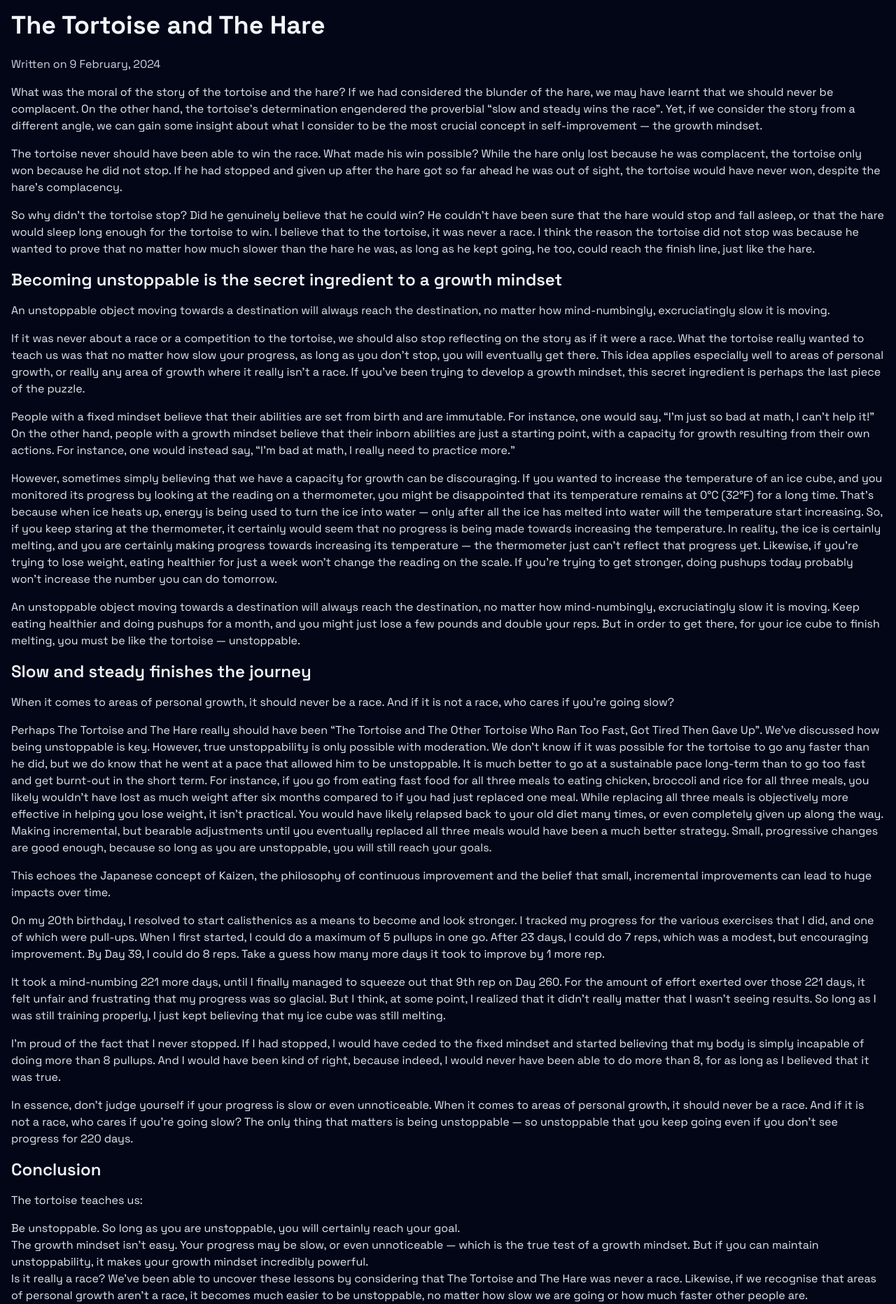
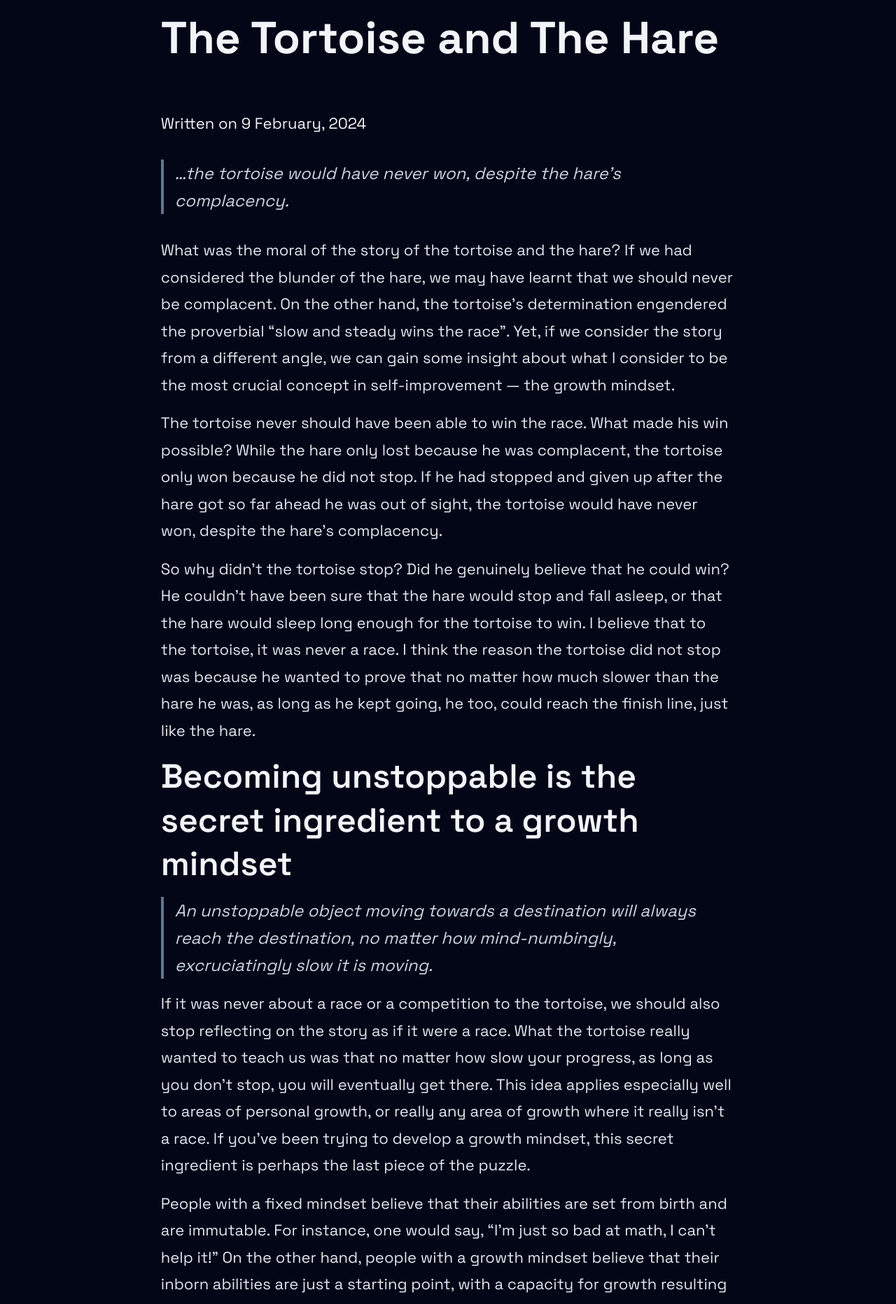
Before and after one commit to chaiyikang/chaiyikang, a Next.js app: page /growth_mindset in a window 1280 px wide. Shown: the part 80-1944 px from the top of the page at 70% size. Built offline with nearby package versions, Linux system fonts and the light colour scheme.

Commit message:
improved essays styling

```diff
--- /dev/null
+++ b/src/app/(essays)/essay_components/essay.jsx
@@ -0,0 +1,35 @@
+import Header from "@/components/Header";
+import Footer from "@/components/Footer";
+import { Button } from "@/components/ui/button";
+import Link from "next/link";
+import Title from "@/app/(essays)/essay_components/title";
+import Heading from "@/app/(essays)/essay_components/heading";
+import Paragraph from "@/app/(essays)/essay_components/paragraph";
+import Quote from "@/app/(essays)/essay_components/quote";
+
+export default function EssayPage() {
+	return (
+		<>
+			<Header />
+			<main className="container mx-auto px-4 py-8">
+				<article className="prose prose-invert lg:prose-xl mx-auto">
+					<Title></Title>
+					<Paragraph></Paragraph>
+					<div className="space-y-4 text-slate-200">
+						{/* essay goes here */}
+					</div>
+				</article>
+				<div className="mt-12 text-center">
+					<Button
+						asChild
+						variant="secondary"
+						className="bg-slate-700 text-slate-100 hover:bg-slate-600"
+					>
+						<Link href="/#essays">Back to Essays</Link>
+					</Button>
+				</div>
+			</main>
+			<Footer />
+		</>
+	);
+}
--- /dev/null
+++ b/src/app/(essays)/essay_components/heading.jsx
@@ -0,0 +1,7 @@
+export default function Heading({ children }) {
+	return (
+		<h2 className="text-3xl lg:text-4xl font-semibold text-slate-100 mt-12 mb-6">
+			{children}
+		</h2>
+	);
+}
--- /dev/null
+++ b/src/app/(essays)/essay_components/paragraph.jsx
@@ -0,0 +1,7 @@
+export default function Paragraph({children}) {
+	return (
+		<p className="text-xl leading-relaxed">
+			{children}
+		</p>
+	);
+}
--- /dev/null
+++ b/src/app/(essays)/essay_components/quote.jsx
@@ -0,0 +1,7 @@
+export default function Quote({ children }) {
+	return (
+		<blockquote className="border-l-4 border-slate-500 pl-4 italic text-slate-300 my-8 text-2xl leading-relaxed">
+			{children}
+		</blockquote>
+	);
+}
--- /dev/null
+++ b/src/app/(essays)/essay_components/title.jsx
@@ -0,0 +1,7 @@
+export default function Title({ children }) {
+	return (
+		<h1 className="text-5xl lg:text-6xl font-bold mb-8 text-slate-100">
+			{children}
+		</h1>
+	);
+}
--- a/src/app/(essays)/growth_mindset/page.jsx
+++ b/src/app/(essays)/growth_mindset/page.jsx
@@ -2,6 +2,10 @@ import Header from "@/components/Header";
 import Footer from "@/components/Footer";
 import { Button } from "@/components/ui/button";
 import Link from "next/link";
+import Title from "@/app/(essays)/essay_components/title";
+import Heading from "@/app/(essays)/essay_components/heading";
+import Paragraph from "@/app/(essays)/essay_components/paragraph";
+import Quote from "@/app/(essays)/essay_components/quote";
 
 export default function EssayPage() {
 	return (
@@ -9,14 +13,14 @@ export default function EssayPage() {
 			<Header />
 			<main className="container mx-auto px-4 py-8">
 				<article className="prose prose-invert lg:prose-xl mx-auto">
-					<h1 className="text-4xl font-bold mb-6 text-slate-100">
-						The Tortoise and The Hare
-					</h1>
-					<p className="text-slate-300 mb-4">
-						Written on 9 February, 2024
-					</p>
+					<Title>The Tortoise and The Hare</Title>
+					<Paragraph>Written on 9 February, 2024</Paragraph>
 					<div className="space-y-4 text-slate-200">
-						<p>
+						<Quote>
+							…the tortoise would have never won,
+							despite the hare’s complacency.
+						</Quote>
+						<Paragraph>
 							What was the moral of the story of the
 							tortoise and the hare? If we had
 							considered the blunder of the hare, we may
@@ -29,8 +33,8 @@ export default function EssayPage() {
 							insight about what I consider to be the
 							most crucial concept in self-improvement —
 							the growth mindset.
-						</p>
-						<p>
+						</Paragraph>
+						<Paragraph>
 							The tortoise never should have been able
 							to win the race. What made his win
 							possible? While the hare only lost because
@@ -40,8 +44,8 @@ export default function EssayPage() {
 							ahead he was out of sight, the tortoise
 							would have never won, despite the hare’s
 							complacency.
-						</p>
-						<p>
+						</Paragraph>
+						<Paragraph>
 							So why didn’t the tortoise stop? Did he
 							genuinely believe that he could win? He
 							couldn’t have been sure that the hare
@@ -54,18 +58,18 @@ export default function EssayPage() {
 							how much slower than the hare he was, as
 							long as he kept going, he too, could reach
 							the finish line, just like the hare.
-						</p>
-						<h2 className="text-2xl font-semibold text-slate-100 mt-8 mb-4">
+						</Paragraph>
+						<Heading>
 							Becoming unstoppable is the secret
 							ingredient to a growth mindset
-						</h2>
-						<p>
+						</Heading>
+						<Quote>
 							An unstoppable object moving towards a
 							destination will always reach the
 							destination, no matter how mind-numbingly,
 							excruciatingly slow it is moving.
-						</p>
-						<p>
+						</Quote>
+						<Paragraph>
 							If it was never about a race or a
 							competition to the tortoise, we should
 							also stop reflecting on the story as if it
@@ -79,8 +83,8 @@ export default function EssayPage() {
 							you’ve been trying to develop a growth
 							mindset, this secret ingredient is perhaps
 							the last piece of the puzzle.
-						</p>
-						<p>
+						</Paragraph>
+						<Paragraph>
 							People with a fixed mindset believe that
 							their abilities are set from birth and are
 							immutable. For instance, one would say,
@@ -92,8 +96,8 @@ export default function EssayPage() {
 							own actions. For instance, one would
 							instead say, “I’m bad at math, I really
 							need to practice more.”
-						</p>
-						<p>
+						</Paragraph>
+						<Paragraph>
 							However, sometimes simply believing that
 							we have a capacity for growth can be
 							discouraging. If you wanted to increase
@@ -120,8 +124,8 @@ export default function EssayPage() {
 							get stronger, doing pushups today probably
 							won’t increase the number you can do
 							tomorrow.
-						</p>
-						<p>
+						</Paragraph>
+						<Paragraph>
 							An unstoppable object moving towards a
 							destination will always reach the
 							destination, no matter how mind-numbingly,
@@ -132,18 +136,17 @@ export default function EssayPage() {
 							to get there, for your ice cube to finish
 							melting, you must be like the tortoise —
 							unstoppable.
-						</p>
-
-						<h2 className="text-2xl font-semibold text-slate-100 mt-8 mb-4">
+						</Paragraph>
+						<Heading>
 							Slow and steady finishes the journey
-						</h2>
-						<p>
+						</Heading>
+						<Quote>
 							When it comes to areas of personal growth,
 							it should never be a race. And if it is
 							not a race, who cares if you’re going
 							slow?
-						</p>
-						<p>
+						</Quote>
+						<Paragraph>
 							Perhaps The Tortoise and The Hare really
 							should have been “The Tortoise and The
 							Other Tortoise Who Ran Too Fast, Got Tired
@@ -175,15 +178,15 @@ export default function EssayPage() {
 							changes are good enough, because so long
 							as you are unstoppable, you will still
 							reach your goals.
-						</p>
-						<p>
+						</Paragraph>
+						<Quote>
 							This echoes the Japanese concept of
 							Kaizen, the philosophy of continuous
 							improvement and the belief that small,
 							incremental improvements can lead to huge
 							impacts over time.
-						</p>
-						<p>
+						</Quote>
+						<Paragraph>
 							On my 20th birthday, I resolved to start
 							calisthenics as a means to become and look
 							stronger. I tracked my progress for the
@@ -195,8 +198,8 @@ export default function EssayPage() {
 							improvement. By Day 39, I could do 8 reps.
 							Take a guess how many more days it took to
 							improve by 1 more rep.
-						</p>
-						<p>
+						</Paragraph>
+						<Paragraph>
 							It took a mind-numbing 221 more days,
 							until I finally managed to squeeze out
 							that 9th rep on Day 260. For the amount of
@@ -208,8 +211,8 @@ export default function EssayPage() {
 							results. So long as I was still training
 							properly, I just kept believing that my
 							ice cube was still melting.
-						</p>
-						<p>
+						</Paragraph>
+						<Paragraph>
 							I’m proud of the fact that I never
 							stopped. If I had stopped, I would have
 							ceded to the fixed mindset and started
@@ -219,8 +222,8 @@ export default function EssayPage() {
 							would never have been able to do more than
 							8, for as long as I believed that it was
 							true.
-						</p>
-						<p>
+						</Paragraph>
+						<Paragraph>
 							In essence, don’t judge yourself if your
 							progress is slow or even unnoticeable.
 							When it comes to areas of personal growth,
@@ -230,20 +233,19 @@ export default function EssayPage() {
 							unstoppable — so unstoppable that you keep
 							going even if you don’t see progress for
 							220 days.
-						</p>
-
-						<h2 className="text-2xl font-semibold text-slate-100 mt-8 mb-4">
-							Conclusion
-						</h2>
-						<p>The tortoise teaches us:</p>
+						</Paragraph>
+						<Heading>Conclusion</Heading>
+						<Paragraph>
+							The tortoise teaches us:
+						</Paragraph>
 						<ol>
 							<li>
-								Be unstoppable. So long as you are
+								1. Be unstoppable. So long as you are
 								unstoppable, you will certainly reach
 								your goal.
 							</li>
 							<li>
-								The growth mindset isn’t easy. Your
+								2. The growth mindset isn’t easy. Your
 								progress may be slow, or even
 								unnoticeable — which is the true test
 								of a growth mindset. But if you can
@@ -251,8 +253,8 @@ export default function EssayPage() {
 								growth mindset incredibly powerful.
 							</li>
 							<li>
-								Is it really a race? We’ve been able
-								to uncover these lessons by
+								3. Is it really a race? We’ve been
+								able to uncover these lessons by
 								considering that The Tortoise and The
 								Hare was never a race. Likewise, if we
 								recognise that areas of personal
@@ -262,13 +264,13 @@ export default function EssayPage() {
 								faster other people are.{" "}
 							</li>
 						</ol>
-						<p>
+						<Paragraph>
 							It would be nice to be able to run as fast
 							as the Hare. But as life would have it,
 							most of the time, we can only go as fast
 							as the Tortoise. But that’s okay. So long
 							as we don’t stop, we’ll get there.
-						</p>
+						</Paragraph>
 					</div>
 				</article>
 				<div className="mt-12 text-center">
--- a/src/app/globals.css
+++ b/src/app/globals.css
@@ -70,3 +70,52 @@ body {
 		@apply bg-background text-foreground;
 	}
 }
+
+.prose {
+	max-width: 80ch;
+}
+
+.prose p {
+	margin-bottom: 1.5em;
+	font-size: 1.25rem;
+	line-height: 1.75;
+}
+
+.prose h1 {
+	font-size: 3.5rem;
+	line-height: 1.2;
+	margin-bottom: 1em;
+}
+
+.prose h2 {
+	font-size: 2.5rem;
+	line-height: 1.3;
+	margin-top: 1.5em;
+	margin-bottom: 0.75em;
+}
+
+.prose ol > li {
+	padding-left: 0.5em;
+	font-size: 1.25rem;
+	line-height: 1.75;
+}
+
+.prose ol {
+	margin-top: 1.5em;
+	margin-bottom: 1.5em;
+}
+
+@media (min-width: 1024px) {
+	.prose p,
+	.prose ol > li {
+		font-size: 1.375rem;
+	}
+
+	.prose h1 {
+		font-size: 4rem;
+	}
+
+	.prose h2 {
+		font-size: 3rem;
+	}
+}
--- a/src/app/page.jsx
+++ b/src/app/page.jsx
@@ -10,7 +10,7 @@ const projects = [
 			"Chairdoro. An aesthetic pomodoro timer. Complete with a to-do list, and statistics tracking integrated with tasks.",
 		technologies: ["React", "Tailwind CSS", "Supabase"],
 		link: "https://chairdoro.netlify.app/",
-		image: "/chairdoro.png",
+		image: "/chairdoro.jpeg",
 	},
 ];
 
```
Also changed, not shown: public/chairdoro.jpeg (added), public/chairdoro.png (deleted).
